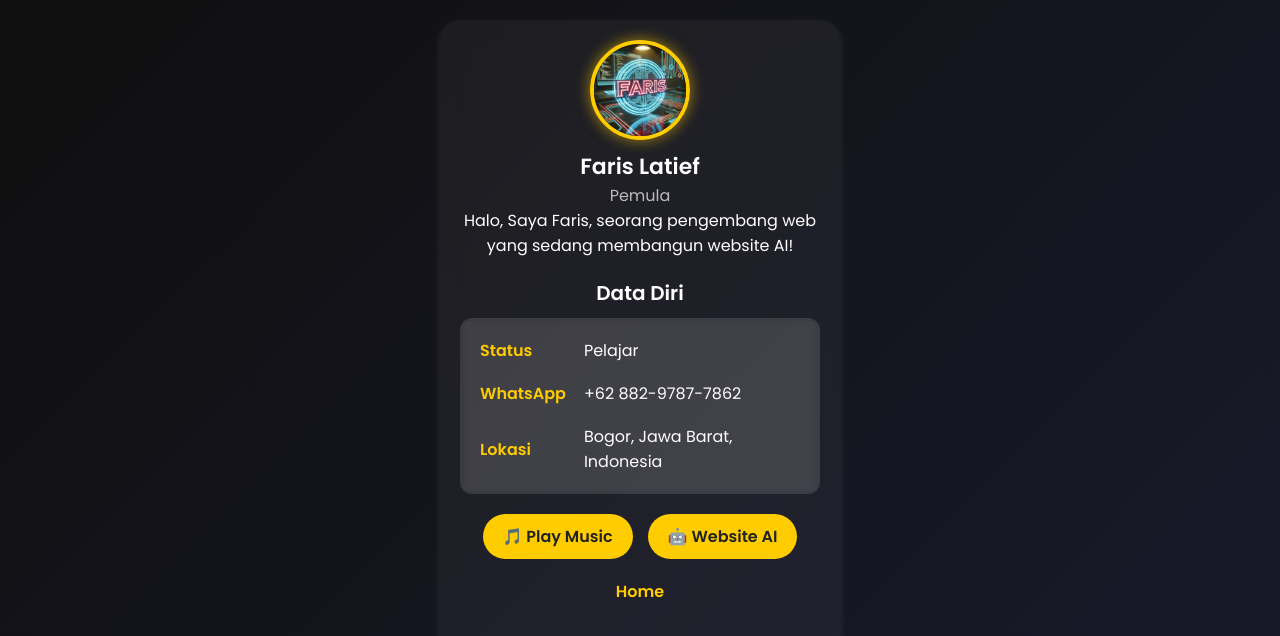
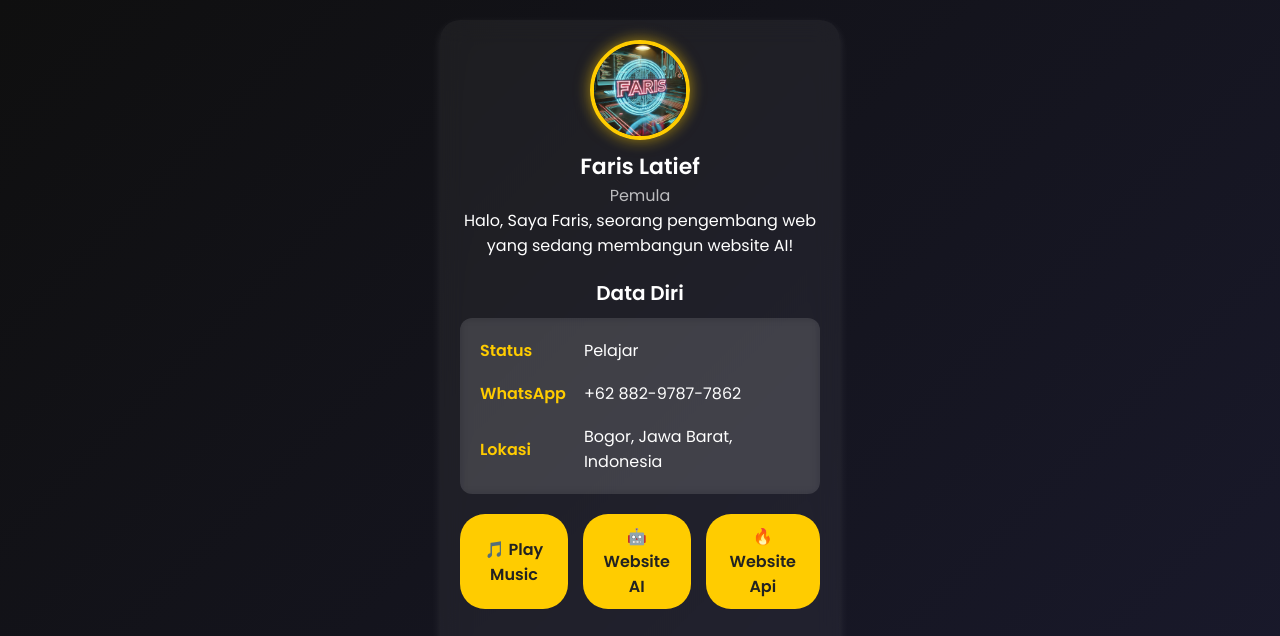
Before and after one commit to Farisofc/Portofolioris, a plain HTML site: page index.html in a window 1280 px wide. Shown: the top 636 px of the page. Drawn offline with Linux system fonts and the light colour scheme.

Commit message:
Update index.html

```diff
--- a/index.html
+++ b/index.html
@@ -29,15 +29,10 @@
     <div class="button-container">
       <button id="music-button" onclick="toggleMusic()">🎵 Play Music</button>
       <button id="ai-button" onclick="visitAI()">🤖 Website AI</button>
+      <button id="ai-button" onclick="visitApI()">🔥 Website Api</button>
     </div>
 
-       <div class="button-container">
-  <nav>
-    <ul>
-      <li><a href="#">Home</a></li>
-    </ul>
-  </nav>
-  </div>
+
 
     <audio id="bg-music" autoplay loop>
       <source src="sound.mp3" type="audio/mpeg">
```
